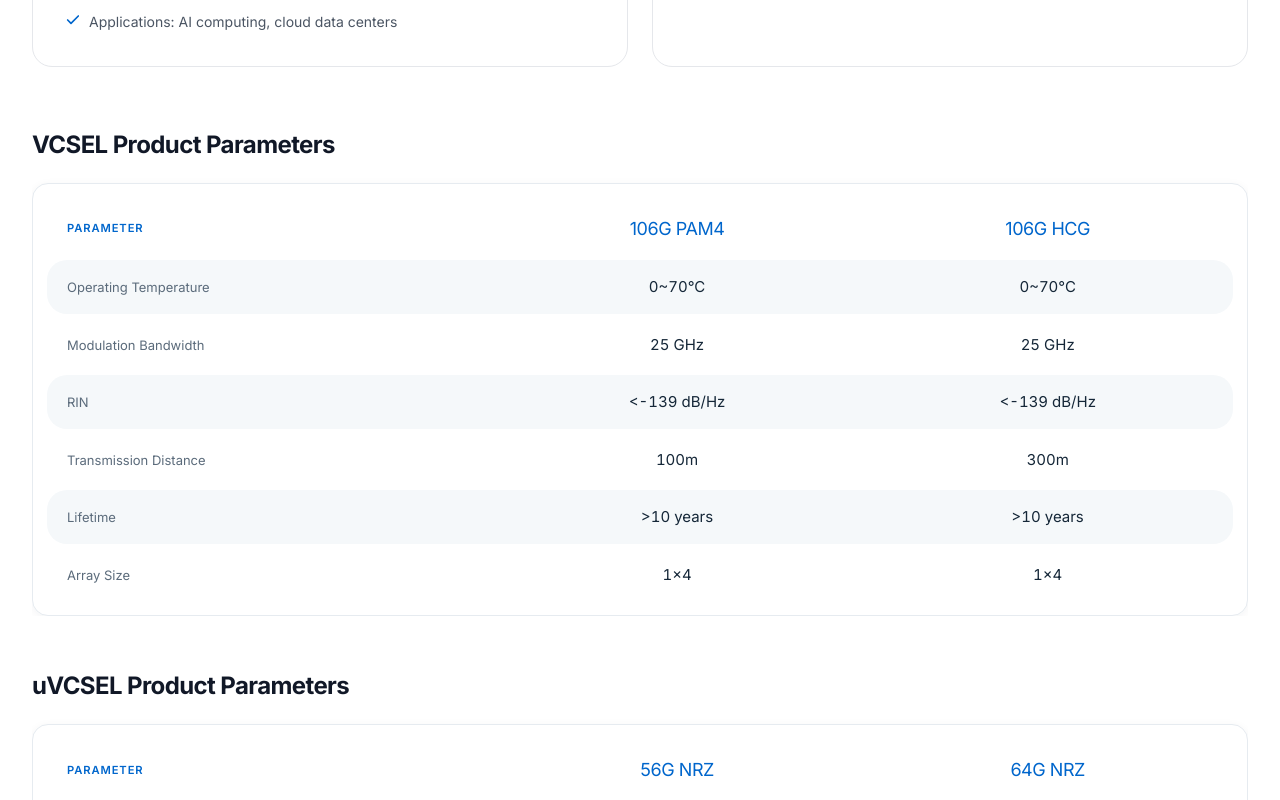
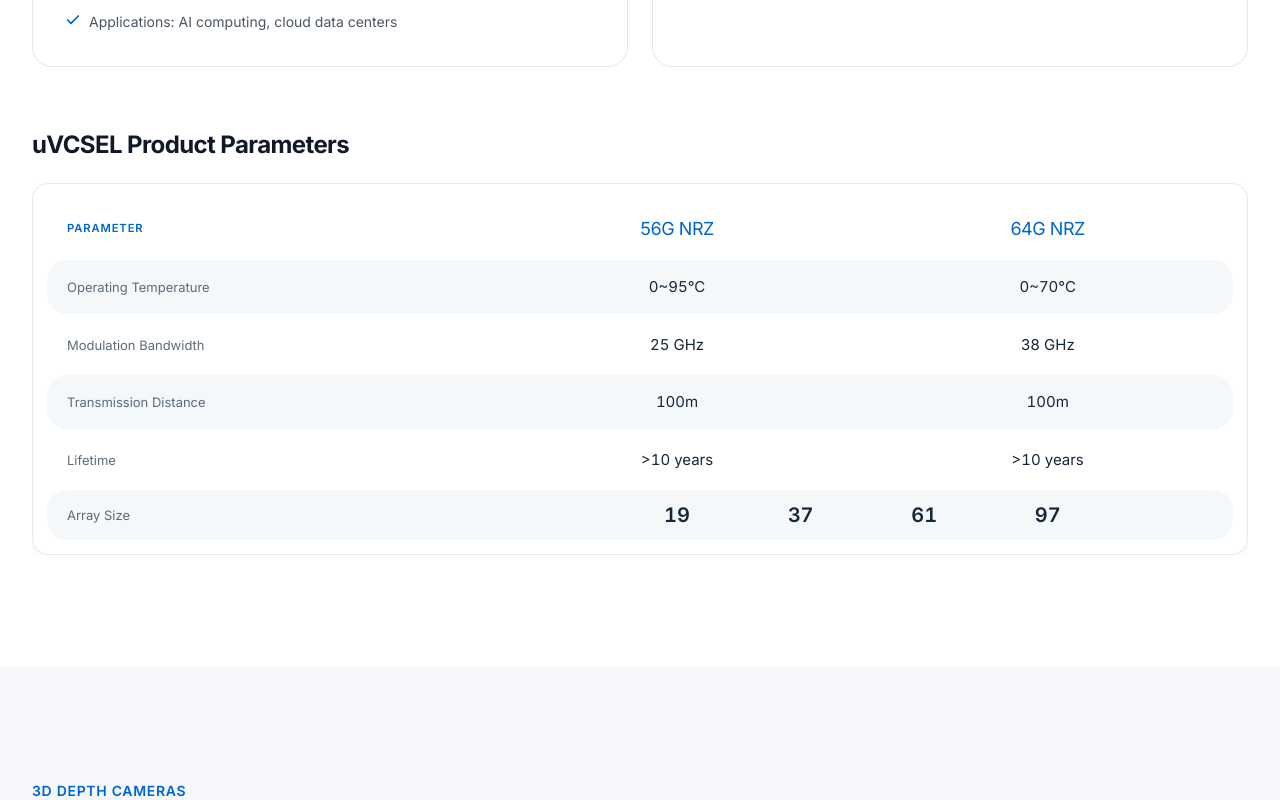
Before and after one commit to lrk52671/hcmeta3, a React (Vite) app: page /products in a window 1280 px wide. Shown: the part 1260-2060 px from the top of the page. Built offline with nearby package versions, Linux system fonts and the light colour scheme.

Commit message:
Align array size values with columns and remove legacy VCSEL table

```diff
--- a/src/components/DataTable.tsx
+++ b/src/components/DataTable.tsx
@@ -36,13 +36,20 @@ export function DataTable({ headers, rows }: DataTableProps) {
             </div>
             {row.merge ? (
               <div
-                className="px-4 sm:px-5 py-3.5 flex items-center justify-evenly gap-2"
+                className="relative h-12"
                 style={{ gridColumn: `2 / span ${headers.length - 1}` }}
               >
-                {row.values.map((value) => (
+                {row.values.map((value, valueIndex) => (
                   <span
                     key={value}
-                    className="text-lg sm:text-xl font-semibold tabular-nums text-[#152738]"
+                    className="absolute top-1/2 -translate-y-1/2 -translate-x-1/2 text-lg sm:text-xl font-semibold tabular-nums text-[#152738]"
+                    style={{
+                      left: `${
+                        row.values.length === 1
+                          ? 50
+                          : 25 + (50 * valueIndex) / (row.values.length - 1)
+                      }%`,
+                    }}
                   >
                     {value}
                   </span>
--- a/src/data/products.ts
+++ b/src/data/products.ts
@@ -58,51 +58,6 @@ export const vcselProducts: VcselProduct[] = [
       'OM3 fiber long-reach up to 300m',
       'GR 468 and IEEE 802.3db compliant',
     ],
-  },
-];
-
-export const vcselParameters: VcselParameter[] = [
-  {
-    name: 'Operating Temperature',
-    values: {
-      '106G PAM4': '0~70°C',
-      '106G HCG': '0~70°C',
-    },
-  },
-  {
-    name: 'Modulation Bandwidth',
-    values: {
-      '106G PAM4': '25 GHz',
-      '106G HCG': '25 GHz',
-    },
-  },
-  {
-    name: 'RIN',
-    values: {
-      '106G PAM4': '<-139 dB/Hz',
-      '106G HCG': '<-139 dB/Hz',
-    },
-  },
-  {
-    name: 'Transmission Distance',
-    values: {
-      '106G PAM4': '100m',
-      '106G HCG': '300m',
-    },
-  },
-  {
-    name: 'Lifetime',
-    values: {
-      '106G PAM4': '>10 years',
-      '106G HCG': '>10 years',
-    },
-  },
-  {
-    name: 'Array Size',
-    values: {
-      '106G PAM4': '1x4',
-      '106G HCG': '1x4',
-    },
   },
 ];
 
--- a/src/pages/Products.tsx
+++ b/src/pages/Products.tsx
@@ -3,19 +3,10 @@ import Footer from "@/components/Footer";
 import { ProductCard } from "@/components/ProductCard";
 import { CameraSubItem } from "@/components/CameraSubItem";
 import { DataTable, SpecTable } from "@/components/DataTable";
-import { vcselProducts, vcselParameters, uvcselParameters, uvcselArraySizes, cameraSeries, cameraSpecs } from "@/data/products";
+import { vcselProducts, uvcselParameters, uvcselArraySizes, cameraSeries, cameraSpecs } from "@/data/products";
 
 export default function Products() {
-  const headers = ['Parameter', '106G PAM4', '106G HCG'];
   const uvcselHeaders = ['Parameter', '56G NRZ', '64G NRZ'];
-
-  const rows = vcselParameters.map((param) => ({
-    label: param.name,
-    values: [
-      param.values['106G PAM4'],
-      param.values['106G HCG'],
-    ],
-  }));
 
   const uvcselRows = [
     ...uvcselParameters.map((param) => ({
@@ -64,11 +55,6 @@ export default function Products() {
             </div>
 
             <div className="mt-16 overflow-x-auto">
-              <h3 className="text-2xl font-bold mb-6 text-text-primary">VCSEL Product Parameters</h3>
-              <DataTable headers={headers} rows={rows} />
-            </div>
-
-            <div className="mt-14 overflow-x-auto">
               <h3 className="text-2xl font-bold mb-6 text-text-primary">uVCSEL Product Parameters</h3>
               <DataTable headers={uvcselHeaders} rows={uvcselRows} />
             </div>
```
